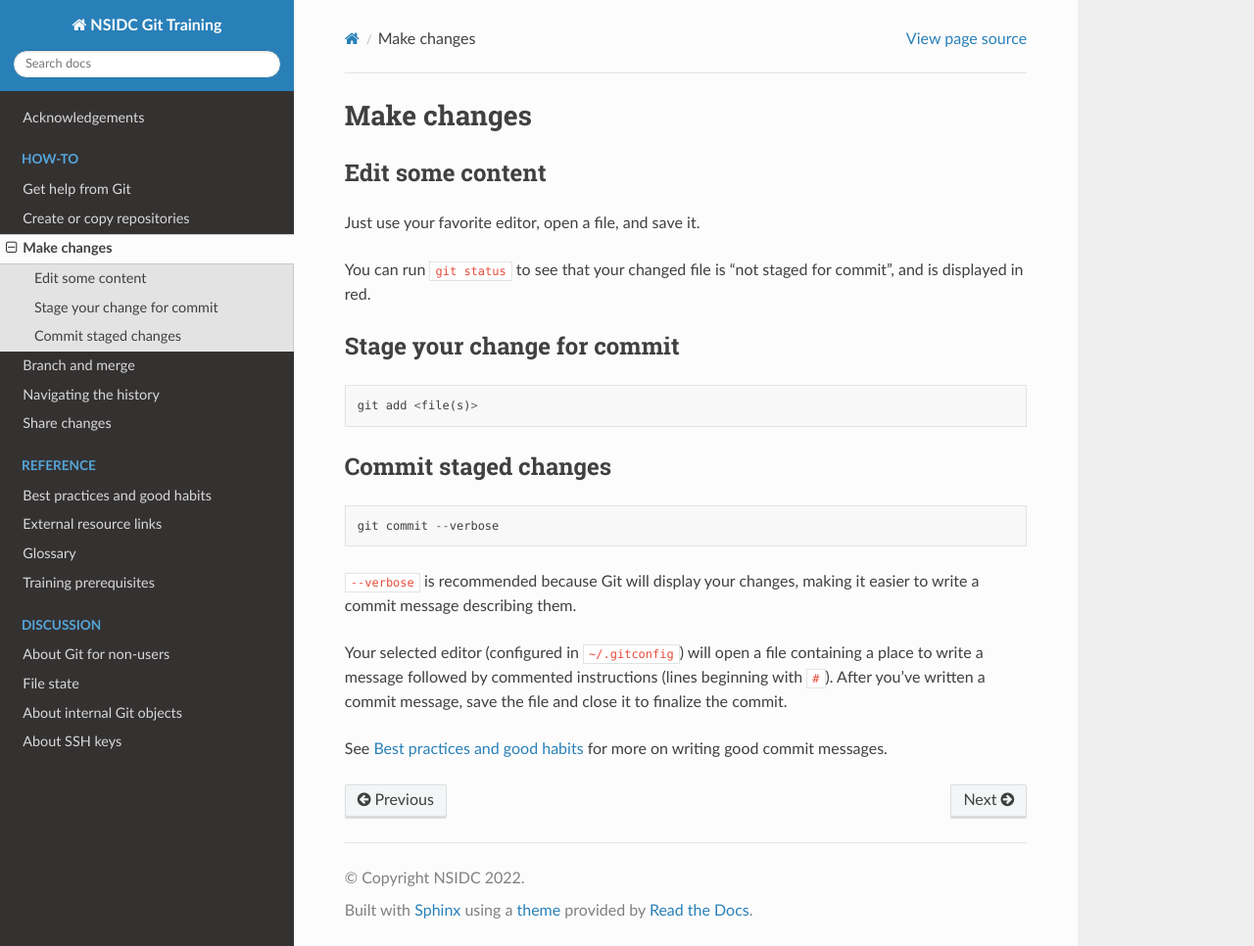
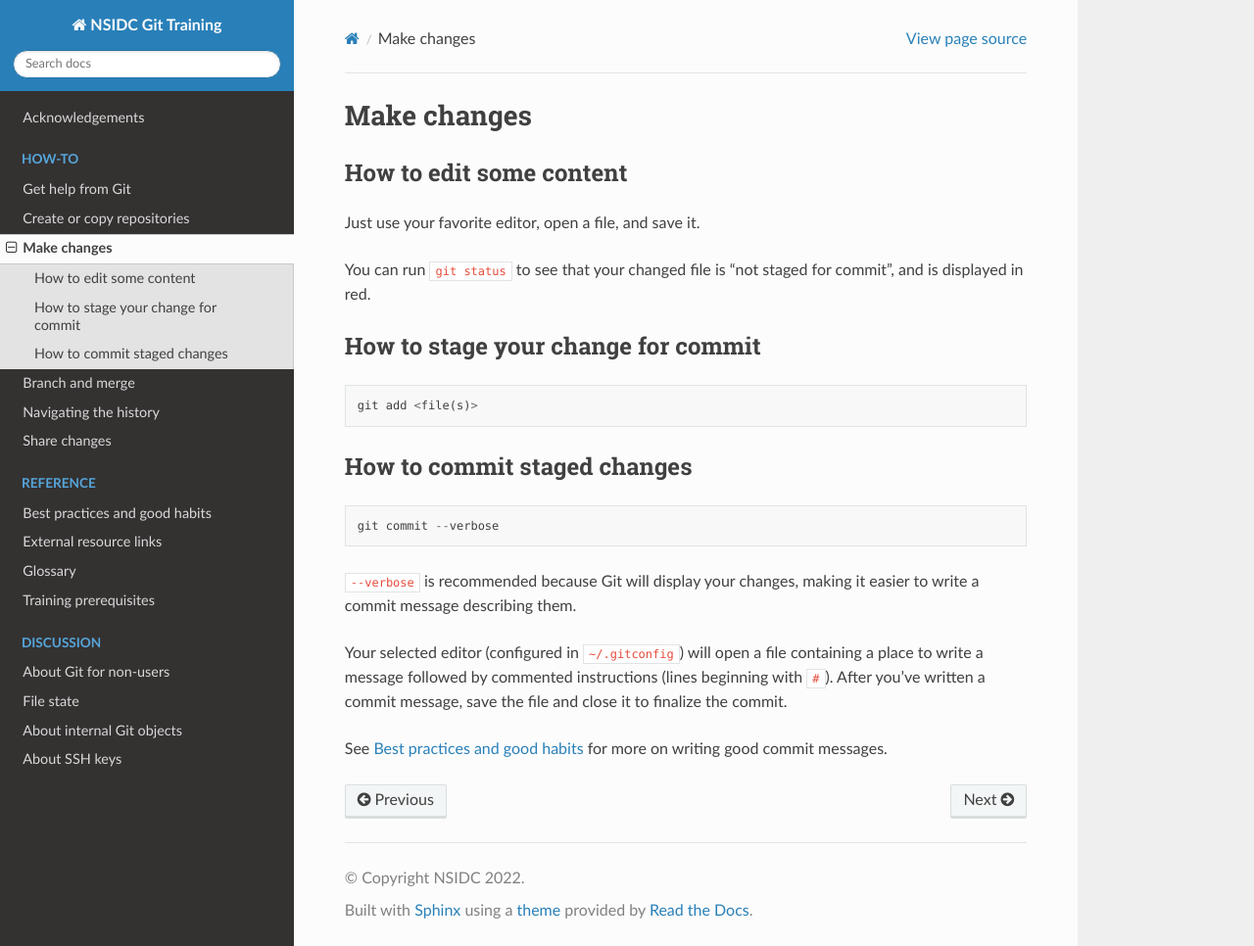
Before and after one commit to nsidc/git-training, a Sphinx documentation site: the page built from doc/how-to/make-changes.md, in a window 1280 px wide and 966 px high. Shown: the whole window at 98% size. Built offline with Sphinx 7.4.7 and the Read the Docs theme 2.0.0, drawn with Linux system fonts in a browser that asks for light colours.

Commit message:
Standardize how-to titles

````diff
--- a/doc/how-to/make-changes.md
+++ b/doc/how-to/make-changes.md
@@ -1,6 +1,6 @@
 # Make changes
 
-## Edit some content
+## How to edit some content
 
 Just use your favorite editor, open a file, and save it.
 
@@ -8,14 +8,14 @@ You can run `git status` to see that your changed file is "not staged for commit
 is displayed in red.
 
 
-## Stage your change for commit
+## How to stage your change for commit
 
 ```
 git add <file(s)>
 ```
 
 
-## Commit staged changes
+## How to commit staged changes
 
 ```
 git commit --verbose
````
Also changed, not shown: doc/how-to/branch-and-merge.md (+1 -1 lines).
